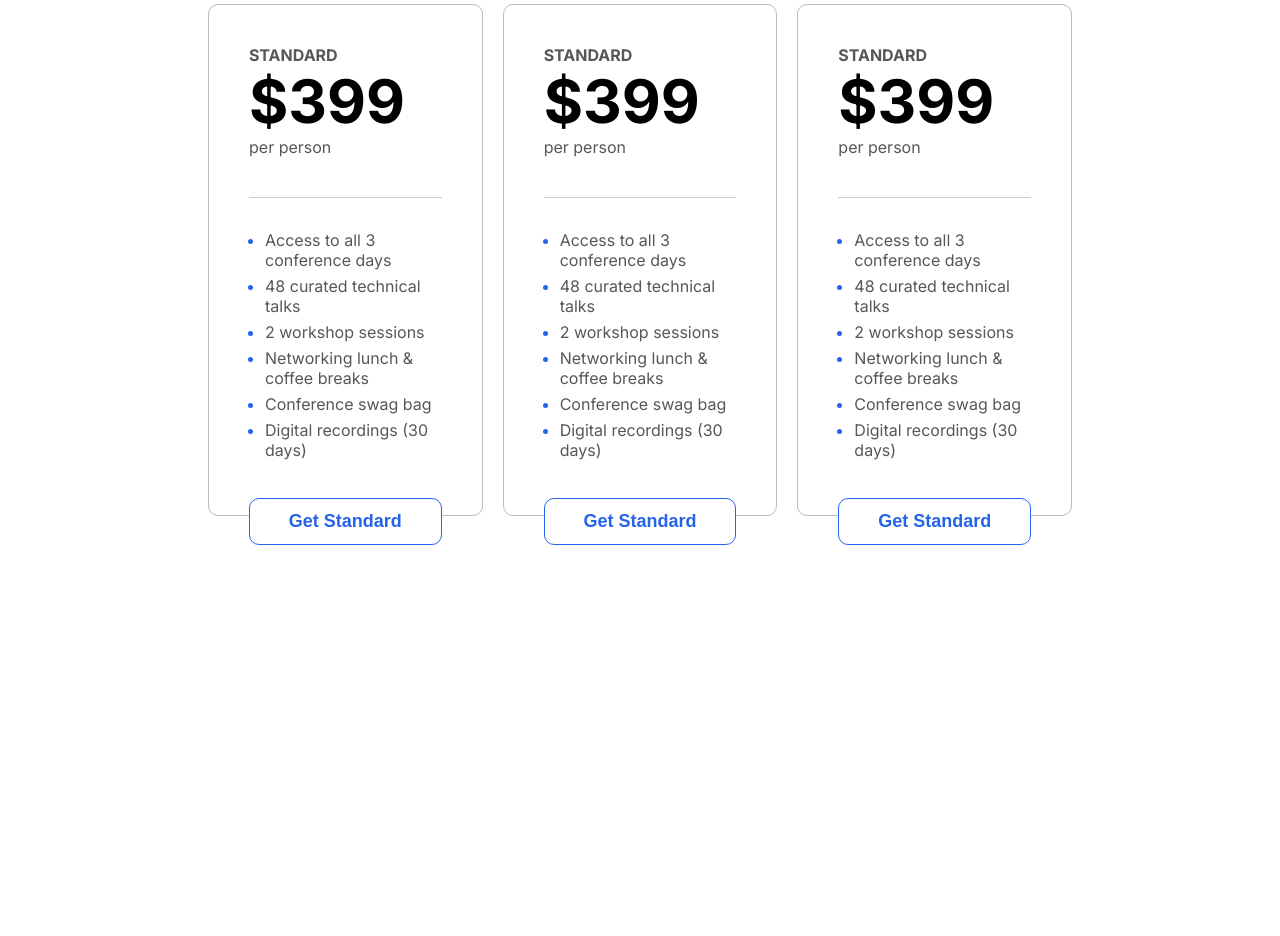
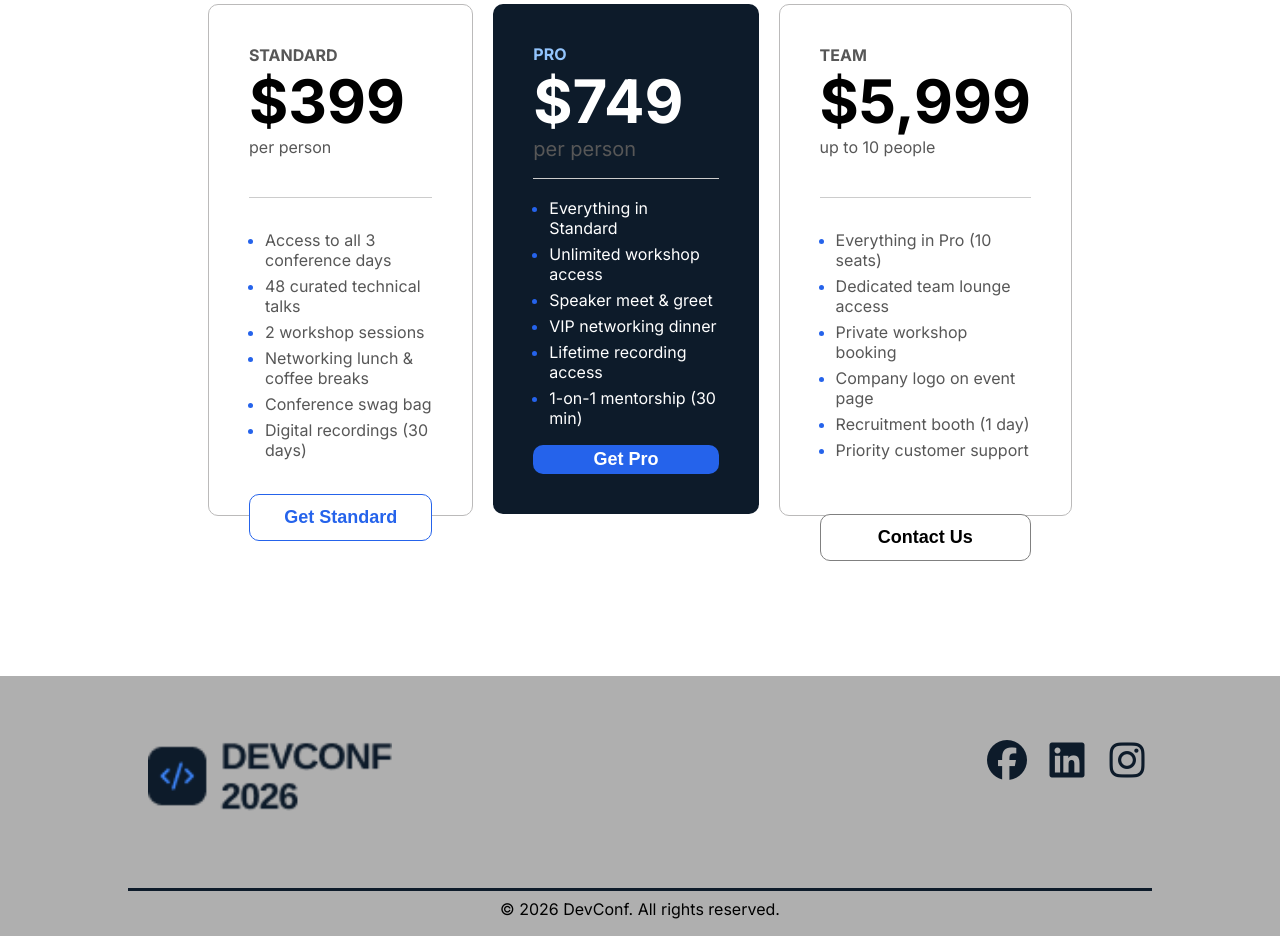
Before and after one commit to Muhammad-Sakib/ph-assignment-1, a plain HTML site: page index.html in a window 1280 px wide. Shown: the part 2290-3226 px from the top of the page. Before the commit the page ends 2966 px from the top, so only its background shows below. Drawn offline with Linux system fonts and the light colour scheme.

Commit message:
footer section complete

```diff
--- a/index.css
+++ b/index.css
@@ -139,6 +139,31 @@ a{
     padding: 40px;
 
 }
+.price-card-text-white{
+    display: grid;
+    padding: 60px 10%;
+    height: 430px;
+     border: 0;
+    border-radius: 10px;
+    padding: 40px;
+}
+.price-card-text-white h4{
+    color: #93C5FD;
+}
+
+.price-card-text-white h1{
+    color: white;
+    font-size: 60px;
+}
+.price-card-text-white p{
+    text-align: left;
+    margin-bottom: 36px;
+}
+
+.price-card-text-white ul li{
+    color: white;
+}
+
 .price-card h4{
     text-align: left;
     color: #575757;
@@ -168,7 +193,7 @@ a{
 
 .price-btn-outline{
     width: 100%;
-    margin-top: 32px;
+    margin-top: 28px;
     padding: 12px 0px;
     border-radius: 10px;
     border: 1px solid #2563EB;
@@ -177,3 +202,56 @@ a{
     color: #2563EB;
     background-color: white;
 }
+
+.price-btn-filled{
+    width: 100%;
+    margin-top: 10px;
+    padding: 4px 0px;
+    border-radius: 10px;
+    border: 0;
+    font-size: 18px;
+    font-weight: bold;
+    color: white;
+    background-color: #2563EB;
+}
+
+.price-btn-outline-grey{
+    width: 100%;
+    margin-top: 48px;
+    padding: 12px 0px;
+    border-radius: 10px;
+    border: 1px solid grey;
+    font-size: 18px;
+    font-weight: bold;
+    color: black;
+    background-color: white;
+}
+
+
+footer{
+    background-color: #afafaf;
+    height: 260px;
+    width: 100%;
+    color: white;
+}
+.social-icon{
+    display: flex;
+    gap: 10px;
+    align-items: center;
+    list-style-type: none;
+}
+.social-icon li{
+    color: #0D1B2A;
+    font-size: 40px;
+
+}
+
+.icon-section{
+      display: flex;
+    /* grid-template-columns: repeat(2, 1fr);  */
+    /* gap: 20px; */
+    padding: 60px 10%;
+        justify-content: space-between;
+
+
+}
--- a/index.html
+++ b/index.html
@@ -8,6 +8,8 @@
 <link rel="preconnect" href="https://fonts.gstatic.com" crossorigin>
 <link href="https://fonts.googleapis.com/css2?family=Inter:ital,opsz,wght@0,14..32,100..900;1,14..32,100..900&display=swap" rel="stylesheet">
     <link rel="stylesheet" href="./index.css">
+
+    <link rel="stylesheet" href="https://cdnjs.cloudflare.com/ajax/libs/font-awesome/7.3.0/css/all.min.css" integrity="sha512-ApSLB1Pd3/bZN8fWB/RG9YhN/7bd9Hkf3AGaE2mPfebjrxagjuBtx2GcgdqIlJkUzwylBo61r9Xa9NmgBI0swA==" crossorigin="anonymous" referrerpolicy="no-referrer" />
 </head>
 <body>
     <header>
@@ -89,41 +91,56 @@
                 </ul>
                 <button class="price-btn-outline">Get Standard</button>
             </div>
+            <div class="price-card-text-white" style="background-color: #0D1B2A !important;">
+                <h4>PRO</h4>
+                <h1>$749</h1>
+                <p>per person</p>
+                <div style="border: none; height: 1px; background-color: #ccc; margin-top: -20px; margin-bottom: 0px; width: 100%;"></div>
+                <ul class="benefits-list">
+                    <li>
+Everything in Standard                    </li>
+                    <li>Unlimited workshop access</li>
+                    <li>Speaker meet & greet</li>
+                    <li>VIP networking dinner</li>
+                    <li>Lifetime recording access</li>
+                    <li>1-on-1 mentorship (30 min)</li>
+                </ul>
+                <button class="price-btn-filled">Get Pro</button>
+            </div>
             <div class="price-card">
-                <h4>STANDARD</h4>
-                <h1>$399</h1>
-                <p>per person</p>
+                <h4>TEAM</h4>
+                <h1>$5,999</h1>
+                <p>up to 10 people</p>
                 <div style="border: none; height: 1px; background-color: #ccc; margin-top: -20px; margin-bottom: 32px; width: 100%;"></div>
                 <ul class="benefits-list">
                     <li>
-                        Access to all 3 conference days
+                        Everything in Pro (10 seats)
                     </li>
-                    <li>48 curated technical talks</li>
-                    <li>2 workshop sessions</li>
-                    <li>Networking lunch & coffee breaks</li>
-                    <li>Conference swag bag</li>
-                    <li>Digital recordings (30 days)</li>
+                    <li>Dedicated team lounge access</li>
+                    <li>Private workshop booking</li>
+                    <li>Company logo on event page</li>
+                    <li>Recruitment booth (1 day)</li>
+                    <li>Priority customer support</li>
                 </ul>
-                <button class="price-btn-outline">Get Standard</button>
-            </div>
-            <div class="price-card">
-                <h4>STANDARD</h4>
-                <h1>$399</h1>
-                <p>per person</p>
-                <div style="border: none; height: 1px; background-color: #ccc; margin-top: -20px; margin-bottom: 32px; width: 100%;"></div>
-                <ul class="benefits-list">
-                    <li>
-                        Access to all 3 conference days
-                    </li>
-                    <li>48 curated technical talks</li>
-                    <li>2 workshop sessions</li>
-                    <li>Networking lunch & coffee breaks</li>
-                    <li>Conference swag bag</li>
-                    <li>Digital recordings (30 days)</li>
-                </ul>
-                <button class="price-btn-outline">Get Standard</button>
+                <button class="price-btn-outline-grey">Contact Us</button>
             </div>
         </div>
     </section>
+    <footer>
+       <div class="icon-section">
+         <div>
+            <img src="./assets/logo.png" style="height: 80px; margin: 0px 20px;">
+        </div>
+        <div>
+            <ul class="social-icon">
+                <li><i class="fa-brands fa-facebook"></i></li>
+                <li><i class="fa-brands fa-linkedin"></i></li>
+                <li><i class="fa-brands fa-instagram"></i></li>
+            </ul>
+        </div>
+       </div>
+        <div style="border: none; height: 3px; background-color: #0D1B2A;  margin: 8px auto; width: 80%; align-self: center;"></div>
+<p style="color: black; text-align: center;">© 2026 DevConf. All rights reserved.</p>
+    </footer>
 </body>
 </html>
```
